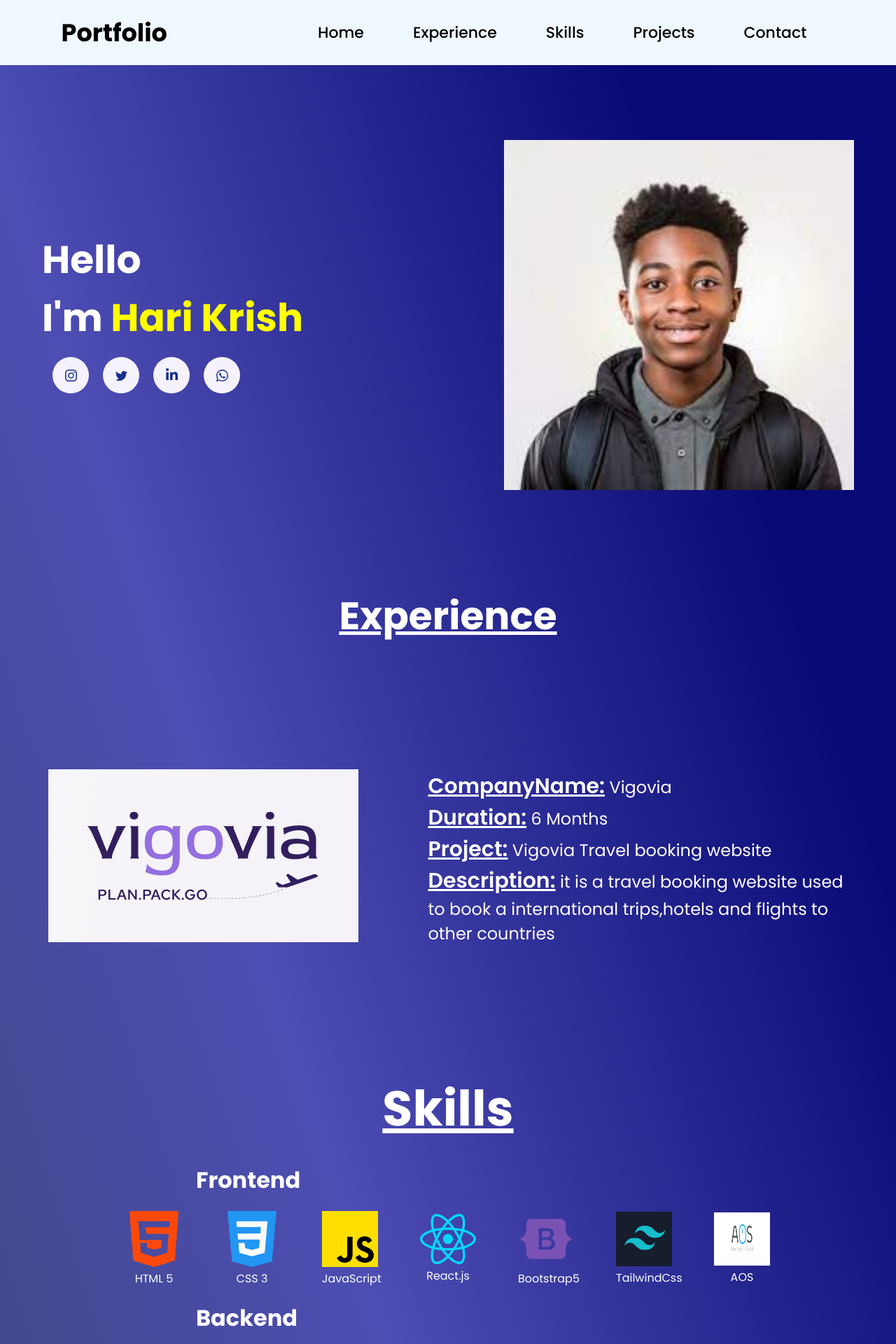
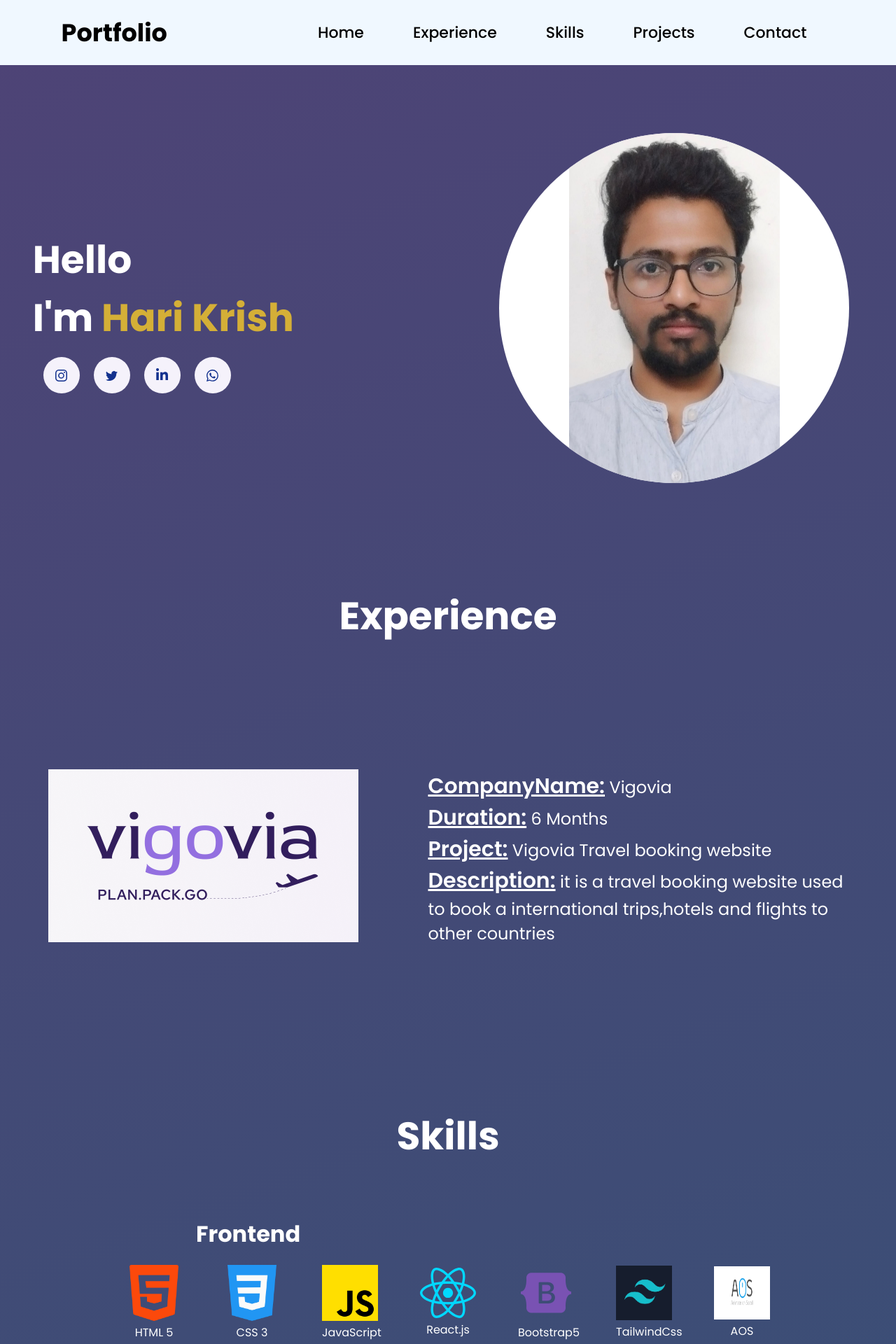
Before and after one commit to harikrishna7730/portfolio, a React (Vite) app: page / in a window 1280 px wide. Shown: the top 1920 px of the page at 70% size. Built offline with nearby package versions, Linux system fonts and the light colour scheme.

Commit message:
added my img and few stylings

```diff
--- a/index.html
+++ b/index.html
@@ -7,7 +7,7 @@
 <link rel="preconnect" href="https://fonts.gstatic.com" crossorigin>
 <link href="https://fonts.googleapis.com/css2?family=Poppins:ital,wght@0,100;0,200;0,300;0,400;0,500;0,600;0,700;0,800;0,900;1,100;1,200;1,300;1,400;1,500;1,600;1,700;1,800;1,900&family=Roboto:ital,wght@0,100..900;1,100..900&display=swap" rel="stylesheet">
     <meta name="viewport" content="width=device-width, initial-scale=1.0" />
-    <title>Vite + React</title>
+    <title>Portfolio</title>
   </head>
   <body>
     <div id="root"></div>
--- a/src/components/AutoType/AutoType.jsx
+++ b/src/components/AutoType/AutoType.jsx
@@ -46,7 +46,7 @@ const AutoType = ({ texts, speed = 150, pause = 1000 }) => {
     return () => clearTimeout(timeout);
   }, [charIndex, isDeleting, textIndex, texts, speed, pause, isFinished]);
 
-  return <span style={{color:"yellow"}}>{displayText}</span>;
+  return <span style={{color:"#D4AF37"}}>{displayText}</span>;
 };
 
 export default AutoType;
--- a/src/components/Contacts/Contacts.css
+++ b/src/components/Contacts/Contacts.css
@@ -62,6 +62,7 @@
 
   .socialContainer:hover .socialSvg {
     animation: slide-in-top 0.3s both;
+    filter: brightness(0) invert(1);
   }
 
   @keyframes slide-in-top {
--- a/src/components/Contacts/GetInTouch.css
+++ b/src/components/Contacts/GetInTouch.css
@@ -71,7 +71,7 @@
     padding: 20px;
   }
   .Get-in-touch-heading h1{
-    font-size: 50px;
+    font-size: 55px;
   }
 
   .contact-left-content{
--- a/src/components/Experience/Experience.css
+++ b/src/components/Experience/Experience.css
@@ -24,7 +24,6 @@
 }
 .Expo-heading{
     font-size: 55px;
-    text-decoration: underline;
     padding:25px;
     color:white;
     text-align: center;
--- a/src/components/Hero/Hero.css
+++ b/src/components/Hero/Hero.css
@@ -19,3 +19,28 @@
 .hero-content .Auto-type{
     color: blueviolet;
 }
+.hero-img img{
+    border-radius: 50%;
+    object-fit: contain;
+    background-color: white;
+}
+.hero-img {
+    display: flex;
+    justify-content: center;
+    align-items: center;
+    padding: 20px;
+  }
+
+  .floating-img {
+    animation: floatUpDown 2.5s ease-in-out infinite;
+    border-radius: 12px; /* optional: smooth corners */
+  }
+
+  @keyframes floatUpDown {
+    0%, 100% {
+      transform: translateY(0);
+    }
+    50% {
+      transform: translateY(-10px);
+    }
+  }
--- a/src/components/Hero/Hero.jsx
+++ b/src/components/Hero/Hero.jsx
@@ -1,6 +1,6 @@
 import React from 'react'
 import "./Hero.css"
-import pimg from "../../assets/pimg.jpeg"
+import pimg from "../../assets/pimg.jpg"
 import AutoType from '../AutoType/AutoType'
 import Contacts from '../Contacts/Contacts'
 const Hero = () => {
@@ -12,9 +12,19 @@ const Hero = () => {
      <h1>I'm  <AutoType texts={["Hari Krishna", "a Web Developer", "MERN Stack developer"]}/></h1>
      <Contacts/>
     </div>
-    <div className='hero-img'>
-      <img src={pimg} alt='myProfile' loading='lazy' height={500} width={500}/>
-    </div>
+    <div className="hero-img">
+  <div className="rotated-border">
+    <img
+      src={pimg}
+      alt="myProfile"
+      loading="lazy"
+      height={500}
+      width={500}
+      className="floating-img"
+    />
+  </div>
+</div>
+
    </div>
    </>
   )
--- a/src/components/Projects/Projects.css
+++ b/src/components/Projects/Projects.css
@@ -1,11 +1,11 @@
 
 
-.project-heading{
-    font-size: 35px;
-    text-decoration: underline;
+.project-heading h1{
+    font-size: 55px;
     padding:25px;
     color:white;
     text-align: center;
+    margin: 50px 10px;
 }
 .projects-main-container{
         display: flex;
--- a/src/components/Skills/Skills.css
+++ b/src/components/Skills/Skills.css
@@ -1,7 +1,7 @@
-.skills-heading{
-    font-size: 35px;
-    text-decoration: underline;
-    padding:25px;
+.skills-heading h1{
+    font-size: 55px;
+    padding:25px 40px;
+    margin: 50px 10px;
     color:white;
     text-align: center;
 }
--- a/src/components/Skills/Skills.jsx
+++ b/src/components/Skills/Skills.jsx
@@ -5,7 +5,7 @@ import css_icon from "../../assets/css-3.png"
 import javascript_icon from "../../assets/js.png"
 import reactjs_icon from "../../assets/react.svg"
 import bootstrap5_icon from "../../assets/bootstrap5.png"
-import TailwindCss_icon from "../../assets/TailwindCss.png"
+import TailwindCss_icon from "../../assets/Tailwindcss.png"
 import Aos_icon from "../../assets/aos.jpg"
 import nodejs_icon from "../../assets/nodejs.png"
 import Expressjs_icon from "../../assets/expressjs2.png"
--- a/src/index.css
+++ b/src/index.css
@@ -1,6 +1,7 @@
 body{
-  background: #38455e;
-  background: linear-gradient(72deg, rgba(56, 69, 94, 1) 0%, rgba(77, 77, 179, 1) 48%, rgba(9, 9, 118, 1) 84%, rgba(9, 9, 119, 1) 100%, rgba(216, 213, 222, 1) 100%, rgba(194, 148, 227, 1) 100%, rgba(6, 75, 165, 1) 100%, rgba(0, 212, 255, 1) 100%);
+  /* background: #38455e; */
+  /* background: linear-gradient(72deg, rgba(56, 69, 94, 1) 0%, rgba(77, 77, 179, 1) 48%, rgba(9, 9, 118, 1) 84%, rgba(9, 9, 119, 1) 100%, rgba(216, 213, 222, 1) 100%, rgba(194, 148, 227, 1) 100%, rgba(6, 75, 165, 1) 100%, rgba(0, 212, 255, 1) 100%); */
+  background-image: linear-gradient(-20deg, #2b5876 0%, #4e4376 100%);
 }
 
 html {
```
Also changed, not shown: src/assets/pimg.jpeg (deleted), src/assets/pimg.jpg (added).
